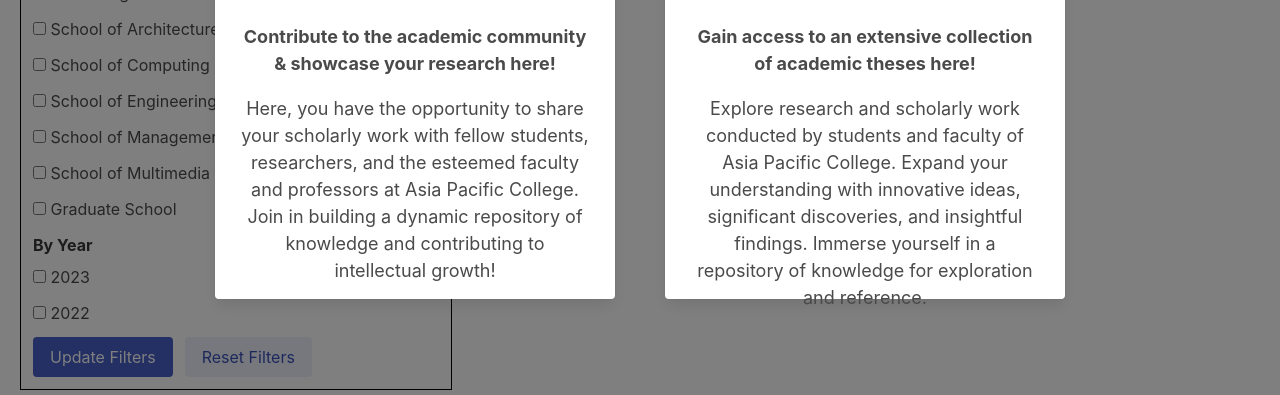
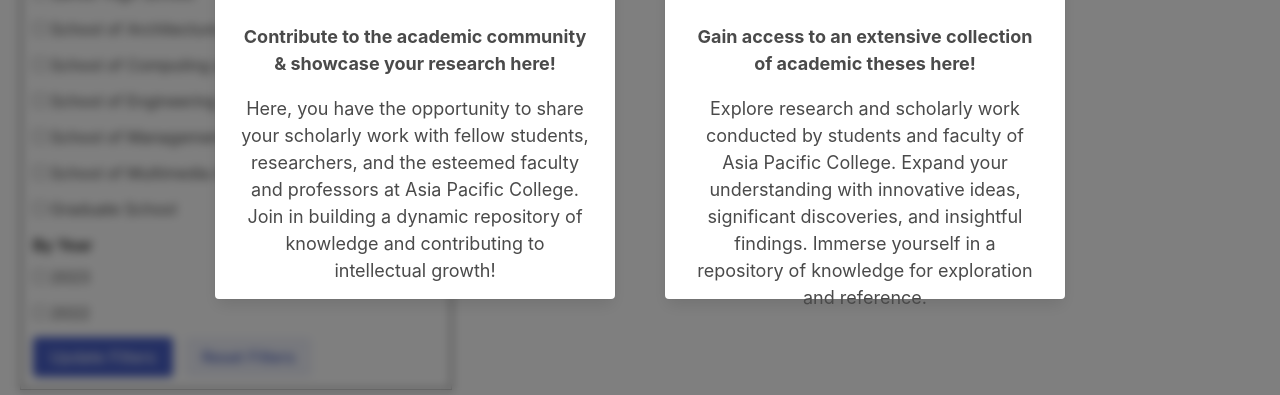
Before and after one commit to gelolaus/episteme, a Flask app: page /homepage in a window 1280 px wide. Shown: the part 405-800 px from the top of the page. Run offline with Flask 3, Linux system fonts and the light colour scheme.

Commit message:
style: background has blur before clicking

```diff
--- a/static/css/selection.css
+++ b/static/css/selection.css
@@ -13,6 +13,7 @@
     right: 0;
     bottom: 0;
     background-color: rgba(0, 0, 0, 0.5);
+    backdrop-filter: blur(5px);
     z-index: 9999;
 }
 
```
